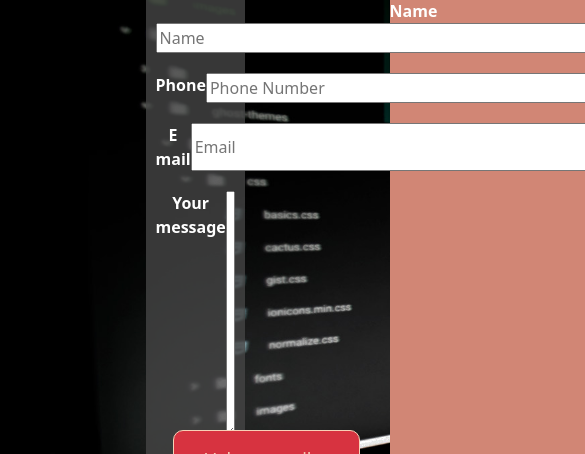
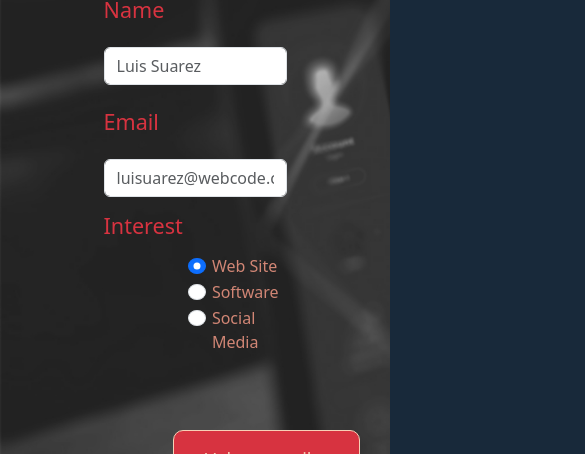
Before and after one commit to barbatjuan/EF-Barbat, a plain HTML site: page pages/contact.html in a window 390 px wide. Shown: the part 335-789 px from the top of the page, 585 px wide, since content can reach past the window. Drawn offline with nearby package versions, Linux system fonts and the light colour scheme.

Commit message:
page contact responsive

```diff
--- a/assets/styles/styles.css
+++ b/assets/styles/styles.css
@@ -209,37 +209,24 @@ a {
   transform: scale(1.2) rotate(7deg) translateY(-12px);
 }
 
-/*  FORM */
-.formContact {
-  font-family: system-ui, -apple-system, BlinkMacSystemFont, "Segoe UI", Roboto,
-    Oxygen, Ubuntu, Cantarell, "Open Sans", "Helvetica Neue", sans-serif;
-  background-image: url(./../images/Computer-software-at-office-796254em2352px.jpg);
-  font-weight: bold;
-  display: block;
-  margin-left: auto;
-  margin-right: auto;
+/*contact*/
+
+.contactBody {
+  background-image: url(./../images/desarrollo-graficas3.jpg);
+  padding-top: 100px;
+  width: 100%;
+  height: 600px;
   background-repeat: no-repeat;
   background-size: cover;
-  max-width: 100%;
-  max-height: 700px;
-  padding: 30px;
-  text-align: center;
-  color: #ffffff;
+  color: #d18675;
 }
 
-H2 {
-  font-family: system-ui, -apple-system, BlinkMacSystemFont, "Segoe UI", Roboto,
-    Oxygen, Ubuntu, Cantarell, "Open Sans", "Helvetica Neue", sans-serif;
-  font-size: 36px;
+.contactBody h4 {
+  color: #d73340;
 }
-
-.formField {
-  padding: 10px 10px 10px 10px;
-  background-color: rgb(69, 69, 69, 0.8);
-  width: 30%;
-  display: flex;
-  margin-left: auto;
-  margin-right: auto;
+.form-contact {
+  padding-left: 25%;
+  padding-right: 25%;
 }
 
 /*  SECTION INDEX*/
@@ -249,6 +236,9 @@ H2 {
   background-color: #d73340;
 }
 
+.interestPadding {
+  margin-left: 10vh;
+}
 .ulSection {
   display: inline;
 }
@@ -295,26 +285,6 @@ H2 {
   font-size: 18px;
 }
 
-/* ABOUT US */
-
-/* .flexContent {
-  background-color: transparent;
-  width: 100%;
-  height: 400px;
-}
-
-.flexChild {
-  width: 100%;
-  height: 100%;
-  display: flex;
-  flex-direction: row;
-  background-color: #5a130f;
-} */
-
-/* .articleChild {
-  width: 50%;
-  background-color: #18293a;
-} */
 .articleChild2 {
   width: 100%;
   height: 300px;
@@ -340,7 +310,8 @@ H2 {
   font-size: 26px;
   padding: 30px 40px 10px 40px;
   text-align: left;
-  color: #d18675;
+  color: #d73340;
+  font-weight: 800;
   line-height: 2rem;
 }
 
--- a/pages/contact.html
+++ b/pages/contact.html
@@ -8,14 +8,16 @@
       rel="stylesheet"
       href="https://cdn.jsdelivr.net/npm/bootstrap-icons@1.11.3/font/bootstrap-icons.min.css"
     />
-    <link href="https://cdn.jsdelivr.net/npm/bootstrap@5.3.3/dist/css/bootstrap.min.css"
+    <link
+      href="https://cdn.jsdelivr.net/npm/bootstrap@5.3.3/dist/css/bootstrap.min.css"
       rel="stylesheet"
       integrity="sha384-QWTKZyjpPEjISv5WaRU9OFeRpok6YctnYmDr5pNlyT2bRjXh0JMhjY6hW+ALEwIH"
-    crossorigin="anonymous">
+      crossorigin="anonymous"
+    />
 
     <link rel="stylesheet" href="./../assets/styles/styles.css" />
   </head>
-  <body class="bodySkills">
+  <body>
     <header>
       <img
         class="logo"
@@ -32,7 +34,7 @@
           <li class="listMenu">
             <a href="./../index.html" class="menuHover">Home</a>
           </li>
-          <li class="listMenu ">
+          <li class="listMenu">
             <a href="./skills.html" class="menuHover">Skills</a>
           </li>
           <li class="listMenu">
@@ -50,54 +52,81 @@
         </ul>
       </nav>
     </header>
-    <div  class="formContact">
-      <h2 class="contactH2">Contacta con nuestro equipo</h2>
-      <div class="formField">
-      <form>
-        <label for="firstNameId">Name</label>
+    <div class="contactBody">
+      <div class="container mt-4 noFilterContact">
+        <div class="col mb-3 form-contact">
+          <label for="formGroupExampleInput" class="form-label py-2"
+            ><h4>Name</h4></label
+          >
           <input
-          size="50%"
             type="text"
-          id="firstNameId"
-          name="firstNameForm"
-          placeholder="Name"
+            class="form-control"
+            id="formGroupExampleInput"
+            placeholder="Luis Suarez"
           />
         </div>
-      <div class="formField">
-        <label for="phoneNumberId">Phone</label>
-        <input type="tel" id="phoneNumberId"
-        size="50%"
-        name="phoneNumberForm"
-        placeholder="Phone Number"
-        width="50%"/>
+        <div class="mb-3 form-contact">
+          <label for="formGroupExampleInput2" class="form-label py-2"
+            ><h4>Email</h4></label
+          >
+          <input
+            type="email"
+            class="form-control"
+            id="formGroupExampleInput2"
+            placeholder="luisuarez@webcode.com"
+          />
         </div>
-      <div class="formField">
-        <label for="emailId">E mail</label>
-        <input type="email" id="emailId"
-        size="50%"
-        name="email"
-        placeholder="Email"
-        width="50%"/>
+        <fieldset class="row mb-3 form-contact">
+          <legend class="col-form-label col-sm-2 pt-0">
+            <h4>Interest</h4>
+          </legend>
+
+          <div class="col-sm-10">
+            <div class="form-check interestPadding">
+              <input
+                class="form-check-input px-2"
+                type="radio"
+                name="gridRadios"
+                id="gridRadios1"
+                value="option1"
+                checked
+              />
+              <label class="form-check-label" for="gridRadios1">
+                Web Site
+              </label>
             </div>
-      <div class="formField">
-        <label for="textAreaId">Your message</label>
-        <textarea name="textArea"
-        id="textAreaId"
-        cols="30" rows="10"
-         placeholder="Your message here">
-        </textarea>
+            <div class="form-check interestPadding">
+              <input
+                class="form-check-input px-2"
+                type="radio"
+                name="gridRadios"
+                id="gridRadios2"
+                value="option2"
+              />
+              <label class="form-check-label" for="gridRadios2">
+                Software
+              </label>
             </div>
-        <div class="formField">
-          <input type="button" value="Nada" />
-          <input type="reset" value="Limpia todo" />
-          <input type="submit" value="Enviar" />
+            <div class="form-check interestPadding">
+              <input
+                class="form-check-input px-2"
+                type="radio"
+                name="gridRadios"
+                id="gridRadios3"
+                value="option3"
+              />
+              <label class="form-check-label" for="gridRadios3">
+                Social Media
+              </label>
             </div>
-
-      </form>
           </div>
+        </fieldset>
         <button id="toTopButton">
           <a href="./../pages/contact.html" target="_top"> Volver a arriba </a>
         </button>
+      </div>
+    </div>
+
     <footer class="footerSocial">
       <a
         class="iconHover1"
@@ -137,6 +166,10 @@
       /></a>
     </footer>
     <script src="./../main.js"></script>
-    <script src="https://cdn.jsdelivr.net/npm/bootstrap@5.3.3/dist/js/bootstrap.bundle.min.js" integrity="sha384-YvpcrYf0tY3lHB60NNkmXc5s9fDVZLESaAA55NDzOxhy9GkcIdslK1eN7N6jIeHz" crossorigin="anonymous"></script>
+    <script
+      src="https://cdn.jsdelivr.net/npm/bootstrap@5.3.3/dist/js/bootstrap.bundle.min.js"
+      integrity="sha384-YvpcrYf0tY3lHB60NNkmXc5s9fDVZLESaAA55NDzOxhy9GkcIdslK1eN7N6jIeHz"
+      crossorigin="anonymous"
+    ></script>
   </body>
 </html>
```
Also changed, not shown: assets/images/desarrollo-graficas3.jpg (added). Lines whose indentation alone changed are shown as unchanged.
